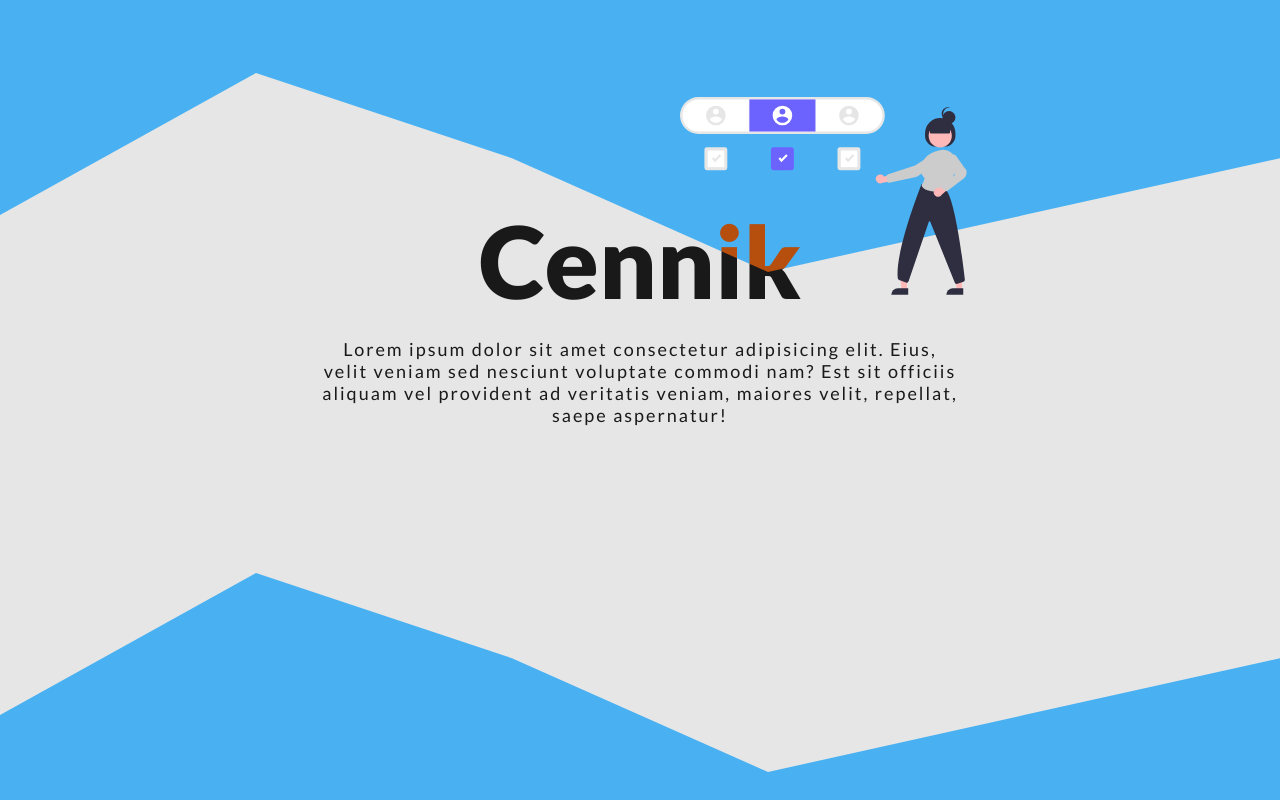
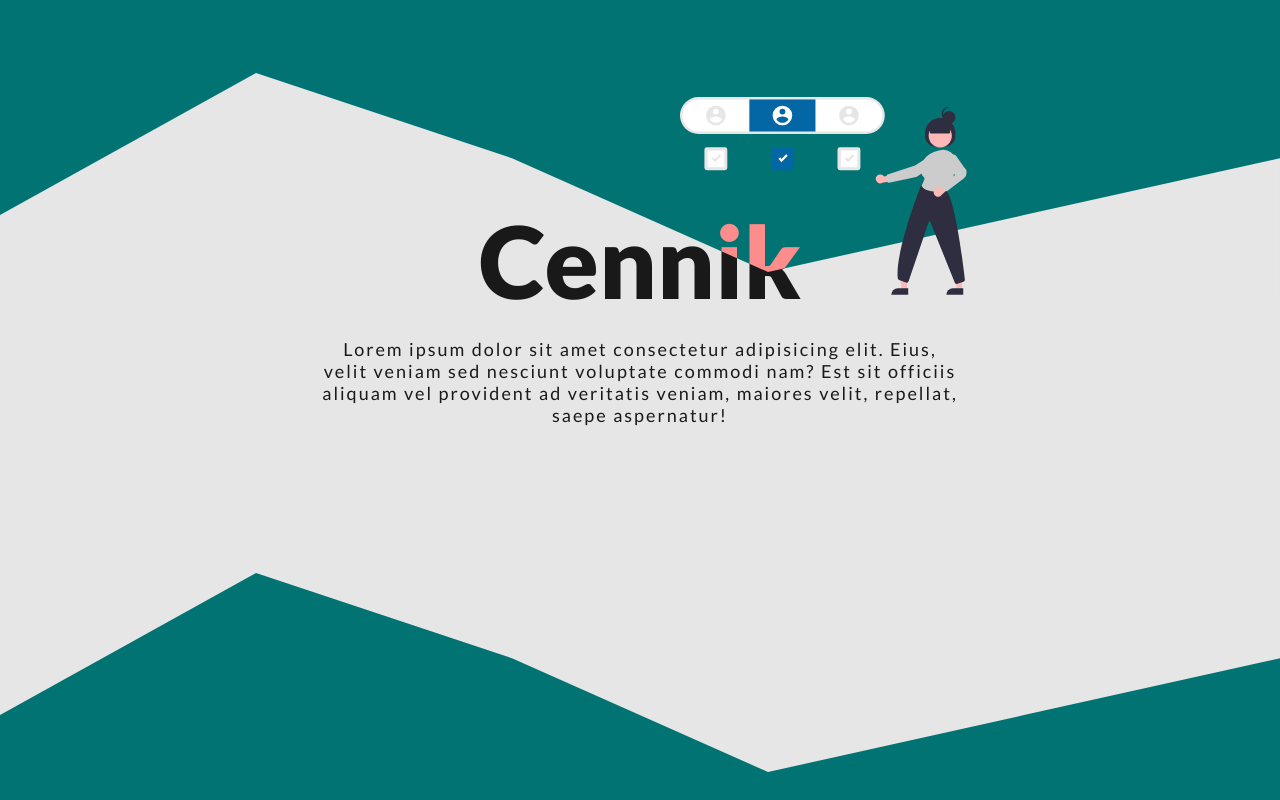
Before and after one commit to jundymek/satagro-price-list, a React (Create React App) app: page / in a window 1280 px wide. Built offline with nearby package versions, Linux system fonts and the light colour scheme; no server answers.

Commit message:
style: change colors

```diff
--- a/src/app.module.scss
+++ b/src/app.module.scss
@@ -12,7 +12,7 @@
 .curved {
   position: absolute;
   bottom: 0;
-  background: #49b1f2;
+  background: #027373;
   fill: rgb(230, 230, 230);
 }
 
@@ -20,14 +20,14 @@
   position: absolute;
   bottom: 0;
   background: rgb(230, 230, 230);
-  fill: #49b1f2;
+  fill: #027373;
 }
 
 .top {
   position: relative;
   margin: 0;
   padding: 0;
-  background: #49b1f2;
+  background: #027373;
   width: 100%;
   height: 300px;
 }
--- a/src/components/card/card.module.scss
+++ b/src/components/card/card.module.scss
@@ -135,16 +135,16 @@
   display: flex;
   flex-direction: column;
   align-items: center;
-  background-color: #006113;
+  background-color: #0367a6;
   color: white;
   border-top-left-radius: 4px;
   border-top-right-radius: 4px;
 }
 
 .red {
-  background-color: #ad0800 !important;
+  background-color: #7f8c1c !important;
 }
 
 .blue {
-  background-color: #005e73 !important;
+  background-color: #027373 !important;
 }
--- a/src/components/hero/HeroPicture.tsx
+++ b/src/components/hero/HeroPicture.tsx
@@ -41,7 +41,7 @@
           width="161.539"
           height="78.48"
           transform="translate(366.269 170.972)"
-          fill="#6c63ff"
+          fill="#0367a6"
         />
         <path
           id="Path_198"
@@ -71,7 +71,7 @@
           height="56"
           rx="6"
           transform="translate(419.112 288.229)"
-          fill="#6c63ff"
+          fill="#0367a6"
         />
         <ellipse
           id="Ellipse_29"
```
